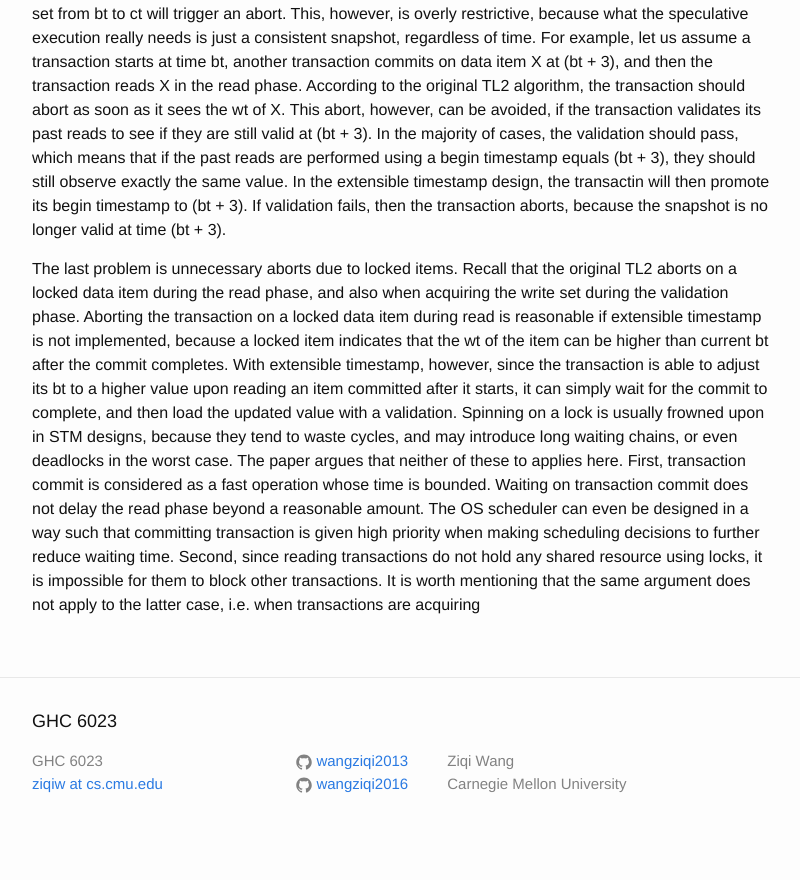
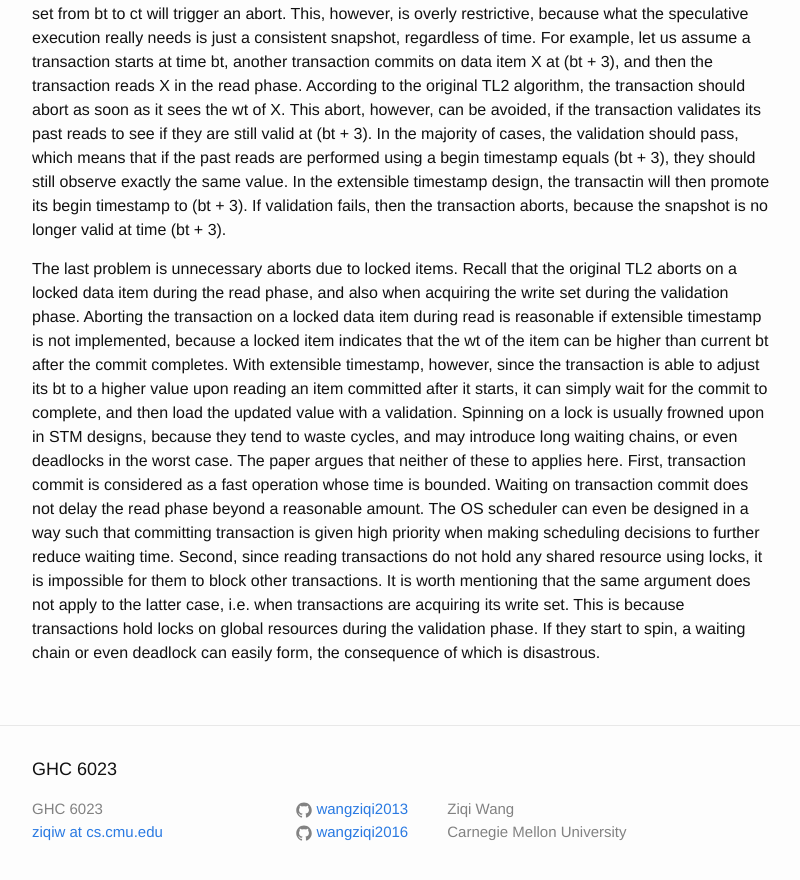
Before and after one commit to wangziqi2013/wangziqi2013.github.io, a Jekyll site: the page built from _posts/2018-07-03-A-Comprehensive-Strategy-for-Contention-Management-In-STM.markdown, in a window 1280 px wide and 900 px high, scrolled down 1936 px. Shown: the top 880 px of the window, without its empty margins (238-1038 px from the left). Built offline with Jekyll 4.4.1, drawn with Linux system fonts in a browser that asks for light colours; before the commit the page ends 2791 px from its top, so only the background shows below that.

Commit message:
Finish final problem

```diff
--- a/_posts/2018-07-03-A-Comprehensive-Strategy-for-Contention-Management-In-STM.markdown
+++ b/_posts/2018-07-03-A-Comprehensive-Strategy-for-Contention-Management-In-STM.markdown
@@ -83,4 +83,6 @@ is considered as a fast operation whose time is bounded. Waiting on transaction
 beyond a reasonable amount. The OS scheduler can even be designed in a way such that committing transaction is given
 high priority when making scheduling decisions to further reduce waiting time. Second, since reading transactions do
 not hold any shared resource using locks, it is impossible for them to block other transactions. It is worth mentioning
-that the same argument does not apply to the latter case, i.e. when transactions are acquiring
+that the same argument does not apply to the latter case, i.e. when transactions are acquiring its write set. This is
+because transactions hold locks on global resources during the validation phase. If they start to spin, a waiting chain or
+even deadlock can easily form, the consequence of which is disastrous.
```
